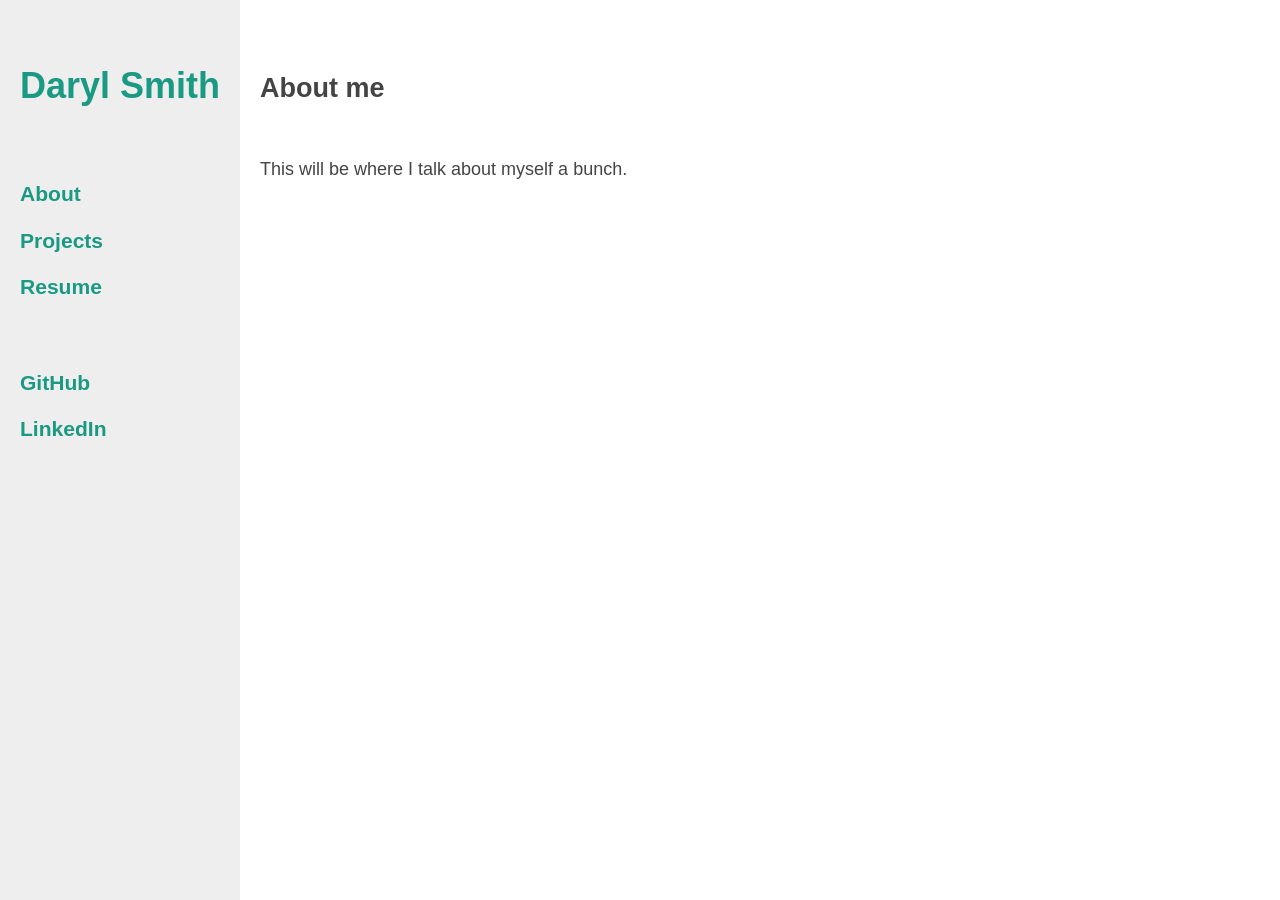
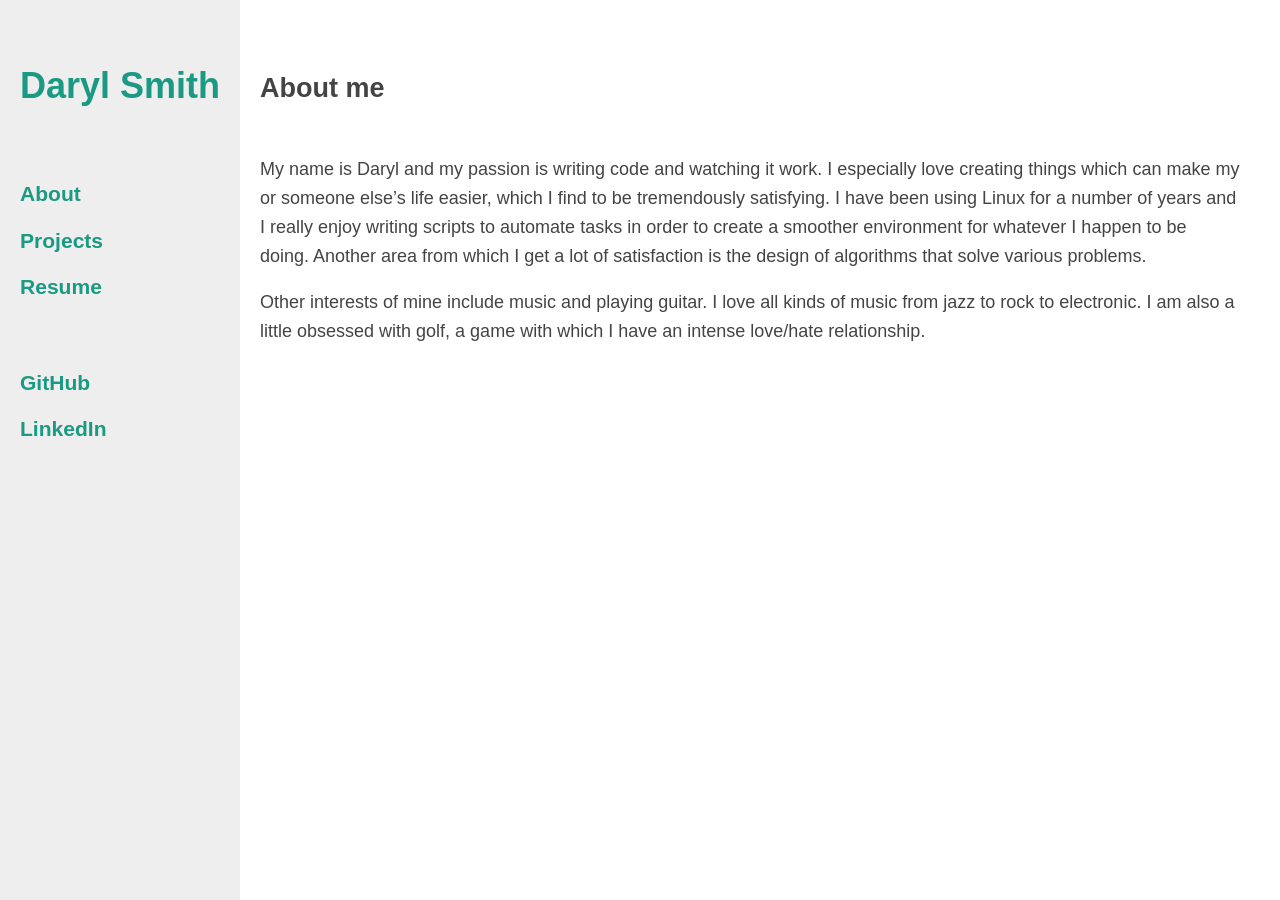
Before and after one commit to dschmaryl/dschmaryl.github.io, a Jekyll site: the page built from about/index.md, in a window 1280 px wide. Built offline with Jekyll 4.4.1, drawn with Linux system fonts in a browser that asks for light colours; some web fonts are replaced.

Commit message:
update about page

```diff
--- a/about/index.md
+++ b/about/index.md
@@ -2,5 +2,6 @@
 layout: page
 title: "About me"
 ---
+My name is Daryl and my passion is writing code and watching it work. I especially love creating things which can make my or someone else's life easier, which I find to be tremendously satisfying. I have been using Linux for a number of years and I really enjoy writing scripts to automate tasks in order to create a smoother environment for whatever I happen to be doing. Another area from which I get a lot of satisfaction is the design of algorithms that solve various problems.
 
-This will be where I talk about myself a bunch.
+Other interests of mine include music and playing guitar. I love all kinds of music from jazz to rock to electronic. I am also a little obsessed with golf, a game with which I have an intense love/hate relationship.
```
